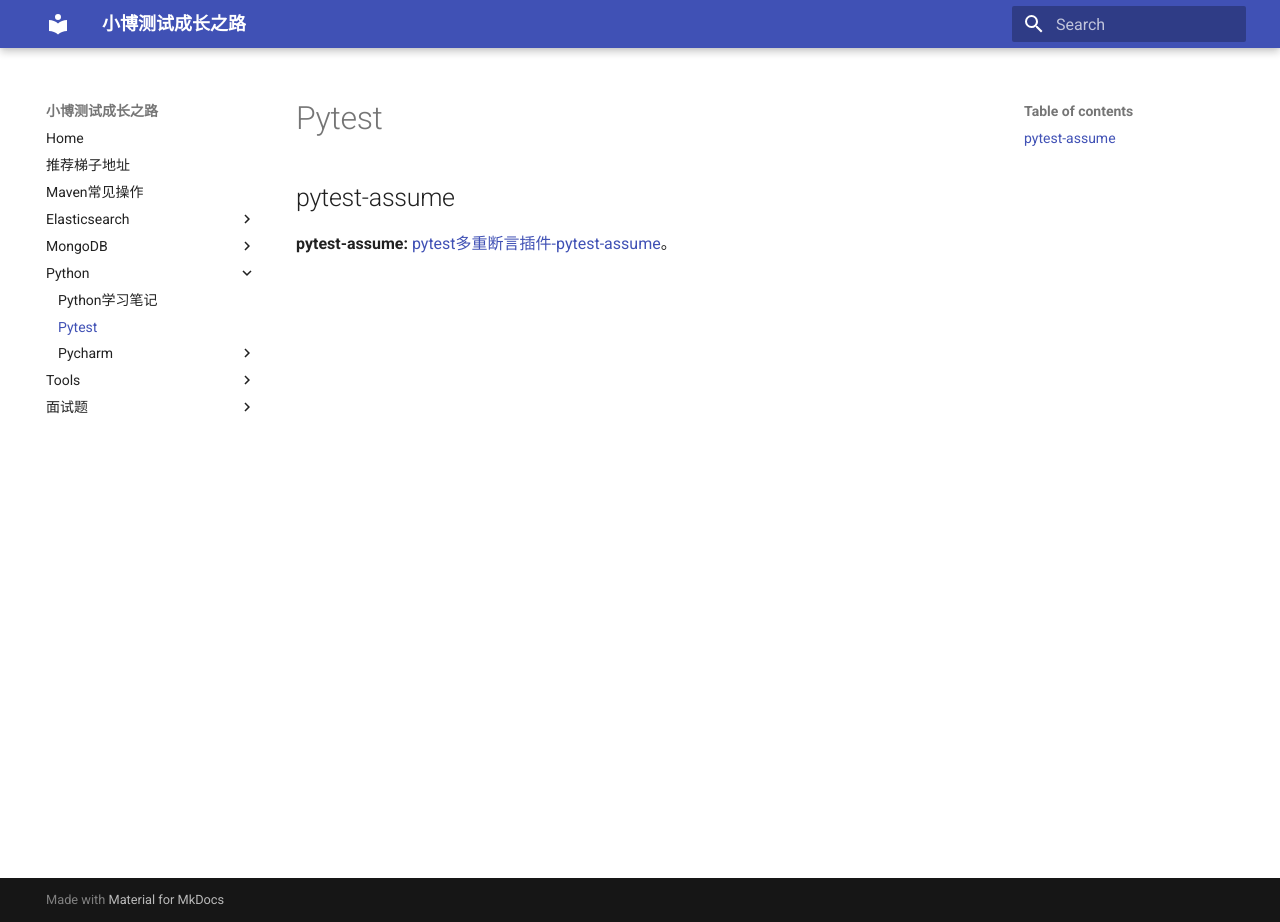
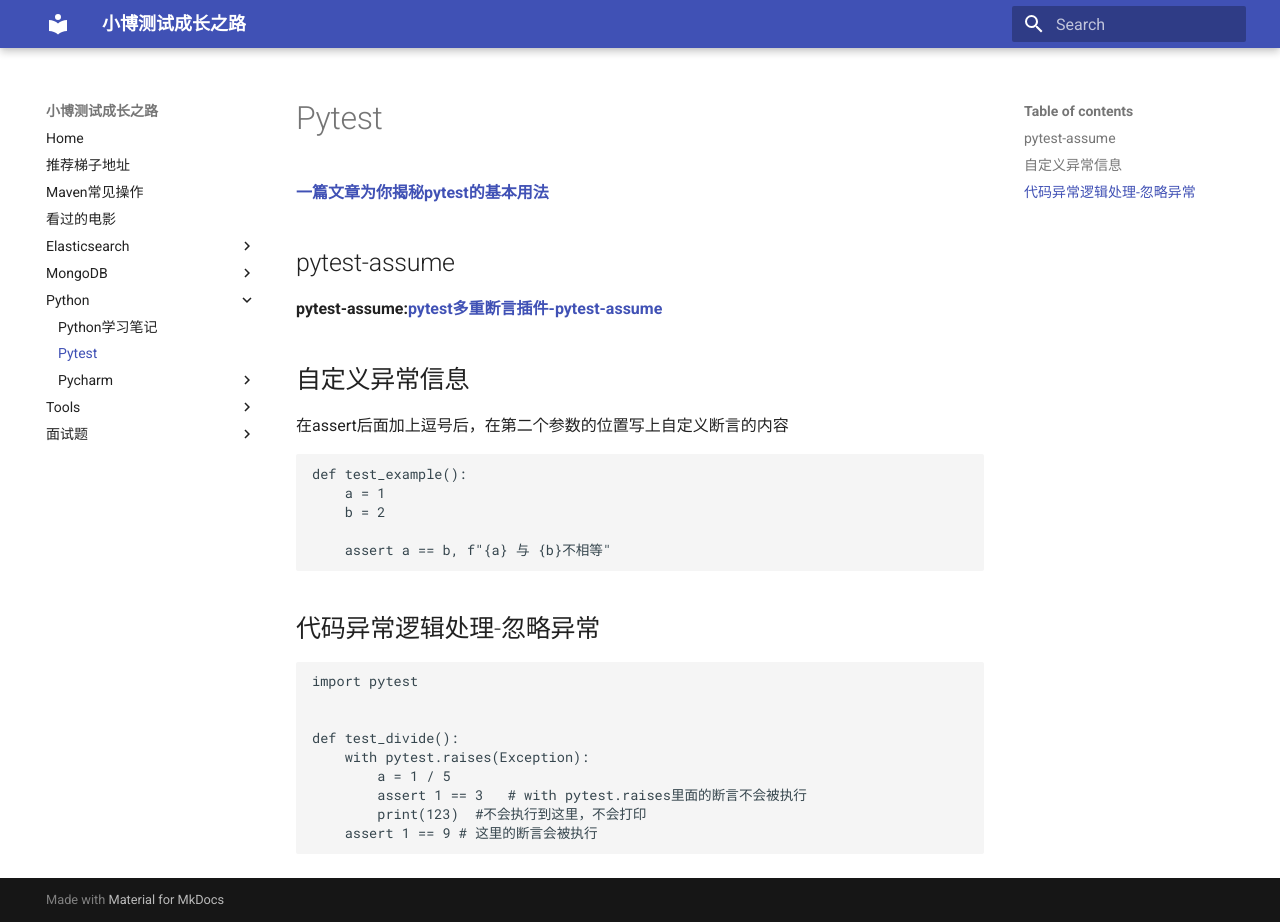
Before and after one commit to xiaobotester/blogs, an MkDocs documentation site: the page built from docs/Python/pytest.md, in a window 1280 px wide and 922 px high. Built offline with MkDocs 1.6.1 and Material for MkDocs 9.7.7, drawn with Linux system fonts in a browser that asks for light colours.

Commit message:
提交所有变更

````diff
--- a/docs/Python/pytest.md
+++ b/docs/Python/pytest.md
@@ -1,2 +1,29 @@
+**[一篇文章为你揭秘pytest的基本用法](https://mp.weixin.qq.com/s/6rzVPnD0FcJo-4F22qkqvQ)**
+
 ## pytest-assume
-**pytest-assume:** [pytest多重断言插件-pytest-assume](https://mp.weixin.qq.com/s/dtAb1x2YTFSMGYTTAIO-9w)。
+**pytest-assume:[pytest多重断言插件-pytest-assume](https://mp.weixin.qq.com/s/dtAb1x2YTFSMGYTTAIO-9w)**
+
+## 自定义异常信息
+在assert后面加上逗号后，在第二个参数的位置写上自定义断言的内容
+
+```
+def test_example():
+    a = 1
+    b = 2
+
+    assert a == b, f"{a} 与 {b}不相等"
+```
+
+## 代码异常逻辑处理-忽略异常
+
+```
+import pytest
+
+
+def test_divide():
+    with pytest.raises(Exception):
+        a = 1 / 5
+        assert 1 == 3   # with pytest.raises里面的断言不会被执行
+        print(123)  #不会执行到这里，不会打印
+    assert 1 == 9 # 这里的断言会被执行
+```
````
Also changed, not shown: docs/Python/Python.md (+4 -0 lines), docs/看过的电影.md (added, +8 -0 lines).
